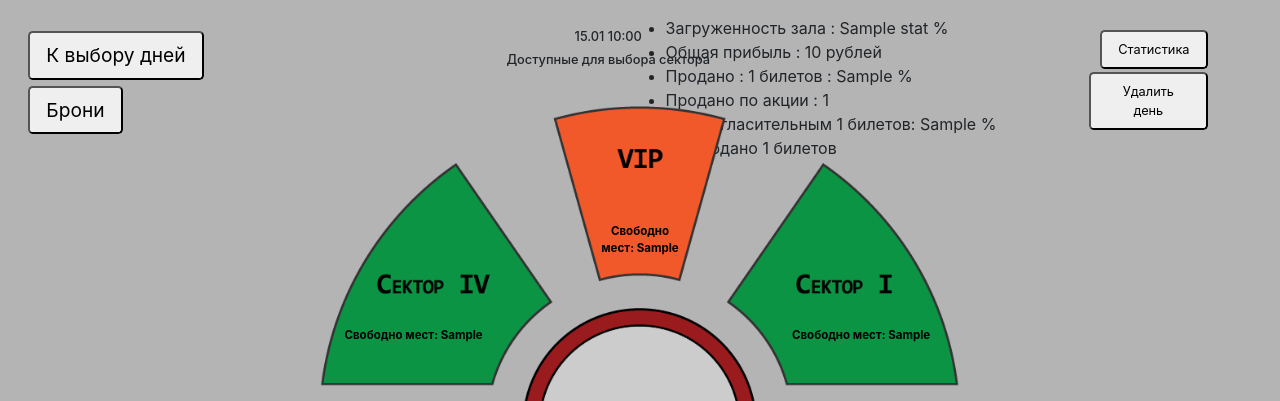
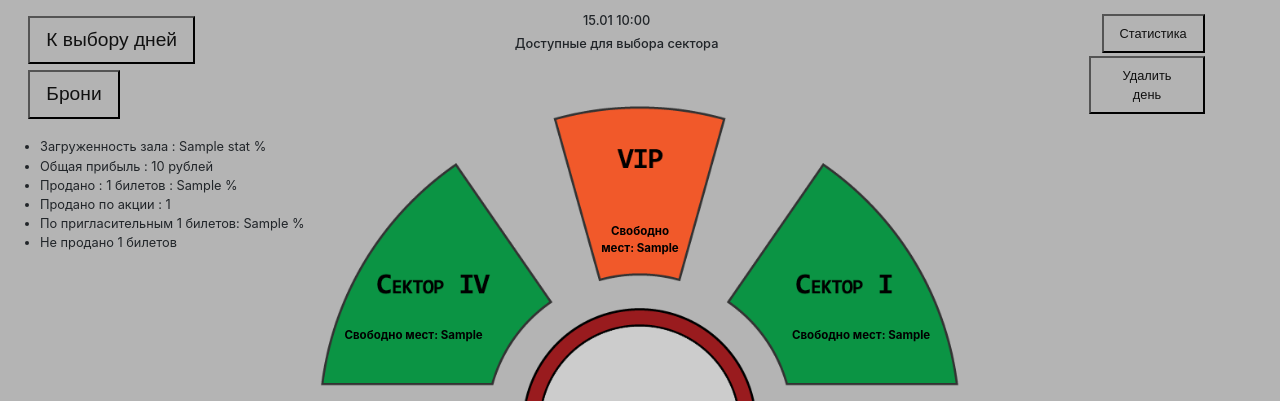
Before and after one commit to kirpastuhov/EuroCirc, a Django app: template desk/templates/desk/odeum.html in a window 1280 px wide. Shown: the top 401 px of the page. Run offline with Django 3.2, Linux system fonts and the light colour scheme; tables that the repository leaves empty hold one stand-in row (values such as "Sample post"); the template is opened without the code that fills it: values that come from a table or form of the project are taken from there, most other values are stand-ins (such as "Sample title", 1, 10 or a date in 2020); some libraries are stand-ins or nearby versions.

Commit message:
Add files via upload

```diff
--- a/desk/static/desk/odeum.css
+++ b/desk/static/desk/odeum.css
@@ -1,10 +1,29 @@
-
-
-
 body{
   background-color: #b4b4b4;
 }
+.round {
+border-radius: 24px;
+}
+.sharp {
+border-radius: 0px;
+}
+.btn-primary-backdays {
+  z-index: 2;
+	float: left;
+	/* width: 60px;
+	height: 30px; */
+	margin-right: 10px;
+	border-color: Black;
+	background-color: rgba(180, 180, 180, 0.7);
+	font-family: arial;
+	font-size: 14px;
+	color: #111;
+	cursor: pointer;
+}
 
+.btn-primary-backdays:hover {
+	background-color: rgba(195, 195, 195, 0.7);
+}
 
 div[name="my_btn_backdays"]
   {
@@ -73,6 +92,14 @@ div[name="buttons-left"]{
   width: 50%;
   float: left;
 }
+
+div[name="left_stats"]{
+  font-size:1vmax;
+  display: flex;
+  width: 50%;
+  float: left;
+}
+
 
 div [name="text-center"]{
       text-align: center;
```
Also changed, not shown: desk/static/desk/box.css (+18 -0 lines), desk/static/desk/create_day.css (+31 -0 lines), desk/static/desk/FIRST2.png (added), desk/static/desk/FOURTH2.png (added), desk/static/desk/SECOND2.png (added), desk/static/desk/THIRD2.png (added), desk/static/desk/VIP2.png (added).
